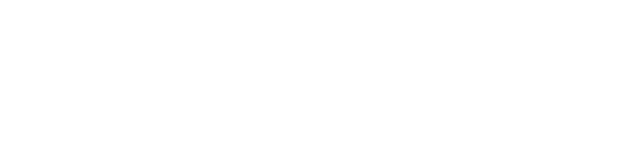
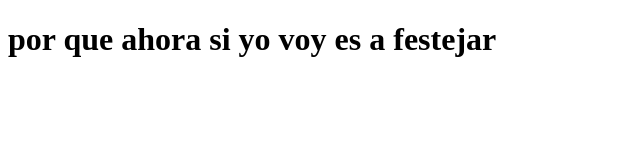
Before and after one commit to kevin99j/git-tuto, a plain HTML site: page index.html in a window 1280 px wide. Shown: the whole page, without its empty margins (0-640 px from the left). Drawn offline with Linux system fonts and the light colour scheme.

Commit message:
mensaje re kul

```diff
--- a/index.html
+++ b/index.html
@@ -8,6 +8,8 @@
     <title>Pruebas De Git </title>
 </head>
 <body>
-
+ <div>
+     <h1>por que ahora si yo voy es a festejar</h1>
+ </div>
 </body>
 </html>
```
